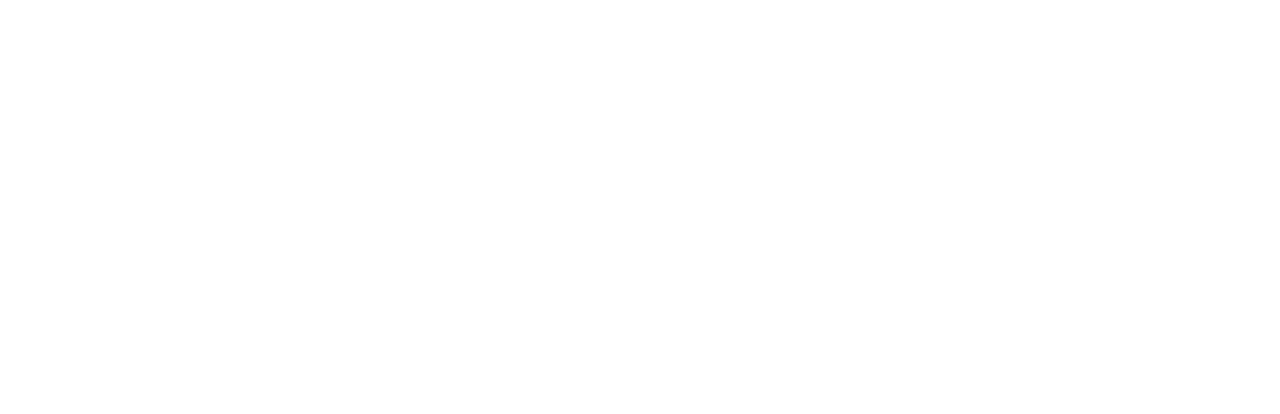
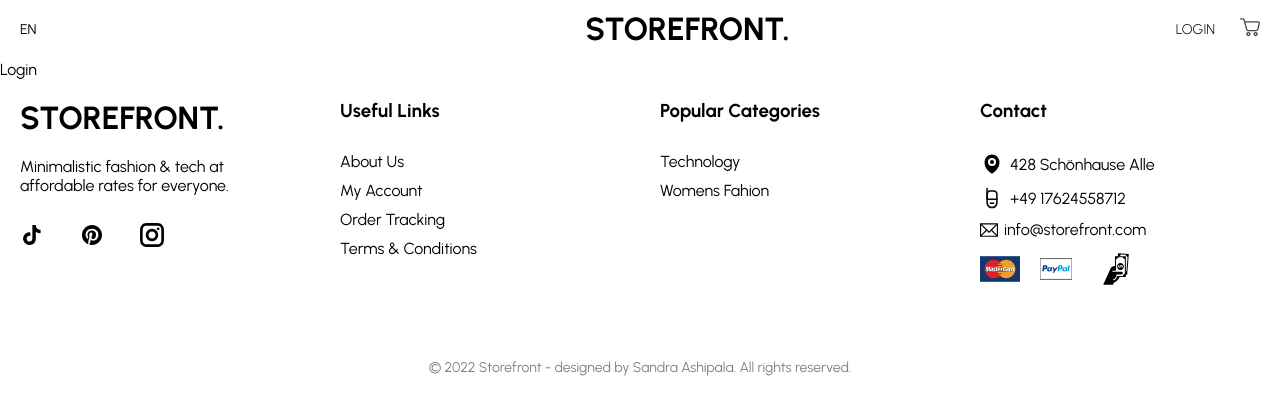
Before and after one commit to sandramsc/minimalistic-storefront, a React (Create React App) app in the folder client/: page /login in a window 1280 px wide. Before the commit this address had no page. Shown: the top 414 px of the page. Built offline with nearby package versions, Linux system fonts and the light colour scheme; the HTML template or start-up script is replaced by a standard one.

Commit message:
removed register component

```diff
--- a/client/package.json
+++ b/client/package.json
@@ -4,9 +4,12 @@
   "private": true,
   "author": "Sandra Ashipala <https://github.com/sandramsc>",
   "dependencies": {
+    "@apollo/client": "^3.6.1",
     "@testing-library/jest-dom": "^5.16.4",
     "@testing-library/react": "^13.1.1",
     "@testing-library/user-event": "^13.5.0",
+    "firebase": "^9.7.0",
+    "graphql": "^16.4.0",
     "react": "16.13.0",
     "react-dom": "16.13.0",
     "react-router-dom": "^6.3.0",
--- a/client/src/App.jsx
+++ b/client/src/App.jsx
@@ -1,7 +1,7 @@
 /* Designed & coded by Sandra Ashipala <https://github.com/sandramsc> */
 import React from 'react';
 import Home from './pages/Home';
-import Register from './pages/Register';
+import Login from './pages/Login';
 import { Routes, Route } from "react-router-dom";
 
 const App = () => {
@@ -9,7 +9,7 @@
     <div className="App">
      <Routes>
         <Route exact path="/" element={<Home />} />
-        <Route path="/register" element={<Register />} />
+        <Route path="/login" element={<Login />} />
       </Routes>
      </div>
   )
--- a/client/src/components/NavBar.jsx
+++ b/client/src/components/NavBar.jsx
@@ -60,8 +60,7 @@
             <Link to="/" style={{textDecoration: "none", color: "black"}}><Logo>STOREFRONT.</Logo></Link>
         </Center>
         <Right>
-            <MenuItem><Link to="/register" style={{textDecoration: "none", color: "black"}}>REGISTER</Link></MenuItem>
-            <MenuItem>LOGIN</MenuItem>
+            <MenuItem><Link to="/login" style={{textDecoration: "none", color: "black"}}>LOGIN</Link></MenuItem>
             <MenuItem>
                     <Cart />
             </MenuItem>
--- a/client/src/pages/Register.jsx
+++ b/client/src/pages/Login.jsx
@@ -5,12 +5,12 @@
 import CopyRightText from '../components/CopyrightText';
 
 
-const Register = () => {
+const Login = () => {
   return (
     <div className="App">
     <NavBar />
     <div className="main">
-    <div>Register</div>
+   <div>Login</div>
     <Footer />
     <CopyRightText />
     </div>
@@ -18,4 +18,4 @@
   )
 }
 
-export default Register;
+export default Login
```
Also changed, not shown: 1 other file (tests, documents, lock files or other folders). Lines whose indentation alone changed are shown as unchanged.
